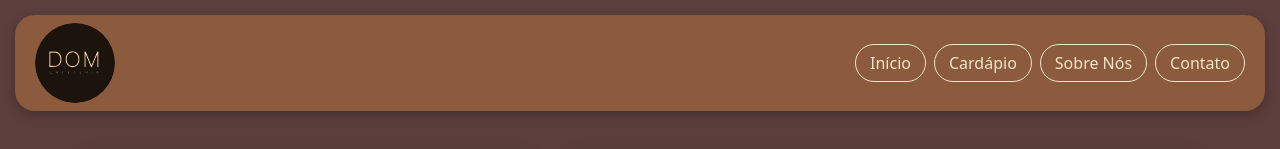
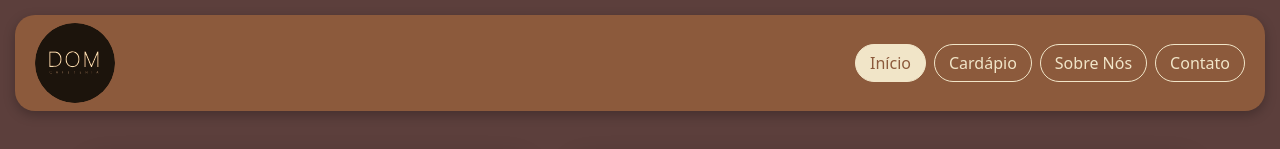
Before and after one commit to victorvvdev/DomCafeteria, a React (Vite) app in the folder Dom-Cafeteria/: page / in a window 1280 px wide. Shown: the top 149 px of the page. Built offline with nearby package versions, Linux system fonts and the light colour scheme; grey boxes are pictures that could not be loaded.

Commit message:
Ajuste na barra de navegação do usuário para utilizar o NavLink

```diff
--- a/Dom-Cafeteria/src/components/Navbar.jsx
+++ b/Dom-Cafeteria/src/components/Navbar.jsx
@@ -1,4 +1,4 @@
-import { Link } from "react-router-dom";
+import { NavLink, Link } from "react-router-dom";
 import logo from "../assets/logo.svg";
 
 function Navbar() {
@@ -18,10 +18,10 @@ function Navbar() {
       </div>
 
       <div className="nav-buttons">
-        <Link className="btn-custom me-2" to="/">Início</Link>
-        <Link className="btn-custom me-2" to="/cardapio">Cardápio</Link>
-        <Link className="btn-custom me-2" to="/sobre">Sobre Nós</Link>
-        <Link className="btn-custom" to="/contato">Contato</Link>
+        <NavLink className="btn-custom me-2" to="/">Início</NavLink>
+        <NavLink className="btn-custom me-2" to="/cardapio">Cardápio</NavLink>
+        <NavLink className="btn-custom me-2" to="/sobre">Sobre Nós</NavLink>
+        <NavLink className="btn-custom" to="/contato">Contato</NavLink>
       </div>
     </nav>
   );
```
